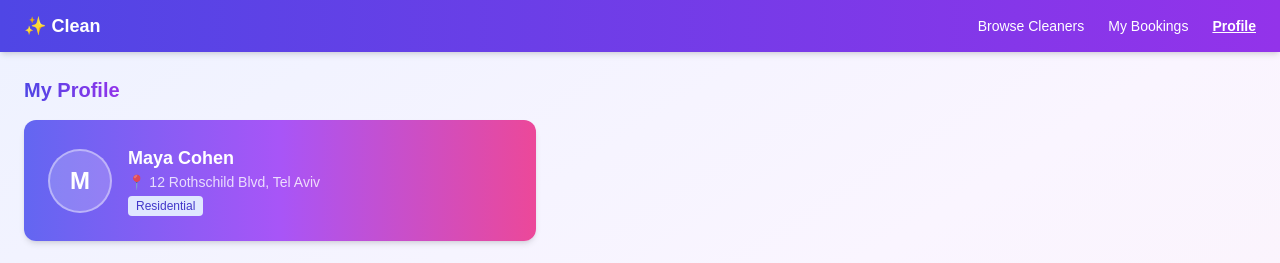
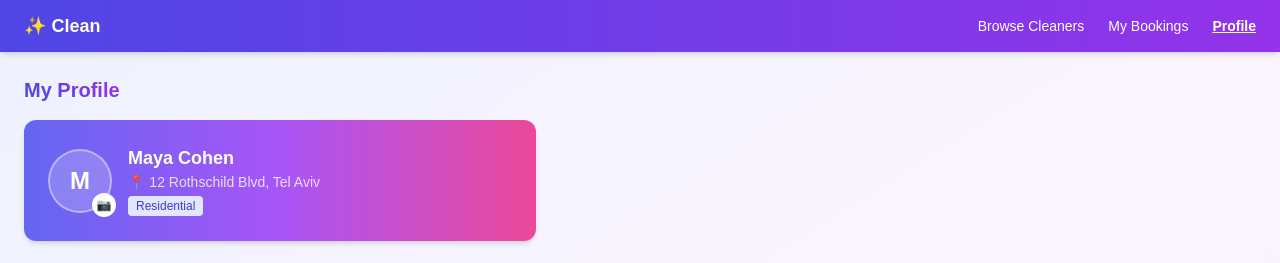
Before and after one commit to yasminshapochkin/CLEAN, a Next.js app: page /profile in a window 1280 px wide. Shown: the top 263 px of the page. Built offline with nearby package versions, Linux system fonts and the light colour scheme.

Commit message:
feat: let customers add a profile photo

```diff
--- a/app/(customer)/profile/ProfileForm.tsx
+++ b/app/(customer)/profile/ProfileForm.tsx
@@ -25,7 +25,17 @@ export function ProfileForm({ defaultValues, onSave }: Props) {
   const [bio, setBio] = useState(defaultValues.bio)
   const [preferredServiceType, setPreferredServiceType] = useState(defaultValues.preferred_service_type)
   const [address, setAddress] = useState(defaultValues.address)
+  const [avatarUrl, setAvatarUrl] = useState(defaultValues.avatar_url)
   const [saved, setSaved] = useState(false)
+
+  function handleAvatarChange(e: React.ChangeEvent<HTMLInputElement>) {
+    const file = e.target.files?.[0]
+    if (!file) return
+
+    const reader = new FileReader()
+    reader.onload = () => setAvatarUrl(reader.result as string)
+    reader.readAsDataURL(file)
+  }
 
   function handleSubmit(e: React.FormEvent) {
     e.preventDefault()
@@ -35,6 +45,7 @@ export function ProfileForm({ defaultValues, onSave }: Props) {
       bio,
       preferred_service_type: preferredServiceType,
       address,
+      avatar_url: avatarUrl,
     })
     setSaved(true)
   }
@@ -45,8 +56,22 @@ export function ProfileForm({ defaultValues, onSave }: Props) {
   return (
     <div className="flex flex-col gap-6 max-w-lg">
       <div className="bg-gradient-to-r from-indigo-500 via-purple-500 to-pink-500 rounded-xl p-6 shadow-md text-white flex items-center gap-4">
-        <div className="w-16 h-16 rounded-full bg-white/20 border-2 border-white/40 flex items-center justify-center font-bold text-2xl shrink-0">
-          {fullName.charAt(0).toUpperCase() || '?'}
+        <div className="relative w-16 h-16 shrink-0">
+          <div className="w-16 h-16 rounded-full bg-white/20 border-2 border-white/40 flex items-center justify-center font-bold text-2xl overflow-hidden">
+            {avatarUrl ? (
+              <img src={avatarUrl} alt="Profile photo" className="w-full h-full object-cover" />
+            ) : (
+              fullName.charAt(0).toUpperCase() || '?'
+            )}
+          </div>
+          <label
+            htmlFor="avatar"
+            className="absolute -bottom-1 -right-1 w-6 h-6 rounded-full bg-white text-indigo-600 flex items-center justify-center text-xs cursor-pointer shadow-sm"
+          >
+            📷
+            <span className="sr-only">Change Photo</span>
+          </label>
+          <input id="avatar" type="file" accept="image/*" className="hidden" onChange={handleAvatarChange} />
         </div>
         <div>
           <p className="text-lg font-bold">{fullName || 'Your Name'}</p>
--- a/app/(customer)/profile/page.tsx
+++ b/app/(customer)/profile/page.tsx
@@ -9,6 +9,7 @@ const MOCK_PROFILE: CustomerProfile = {
   bio: 'Looking for a reliable cleaner for my apartment, ideally weekly.',
   preferred_service_type: 'residential',
   address: '12 Rothschild Blvd, Tel Aviv',
+  avatar_url: null,
 }
 
 export default async function ProfilePage() {
--- a/lib/types/profile.ts
+++ b/lib/types/profile.ts
@@ -4,4 +4,5 @@ export type CustomerProfile = {
   bio: string
   preferred_service_type: 'residential' | 'commercial' | 'both'
   address: string
+  avatar_url: string | null
 }
```
Also changed, not shown: 1 other file (tests, documents, lock files or other folders).
